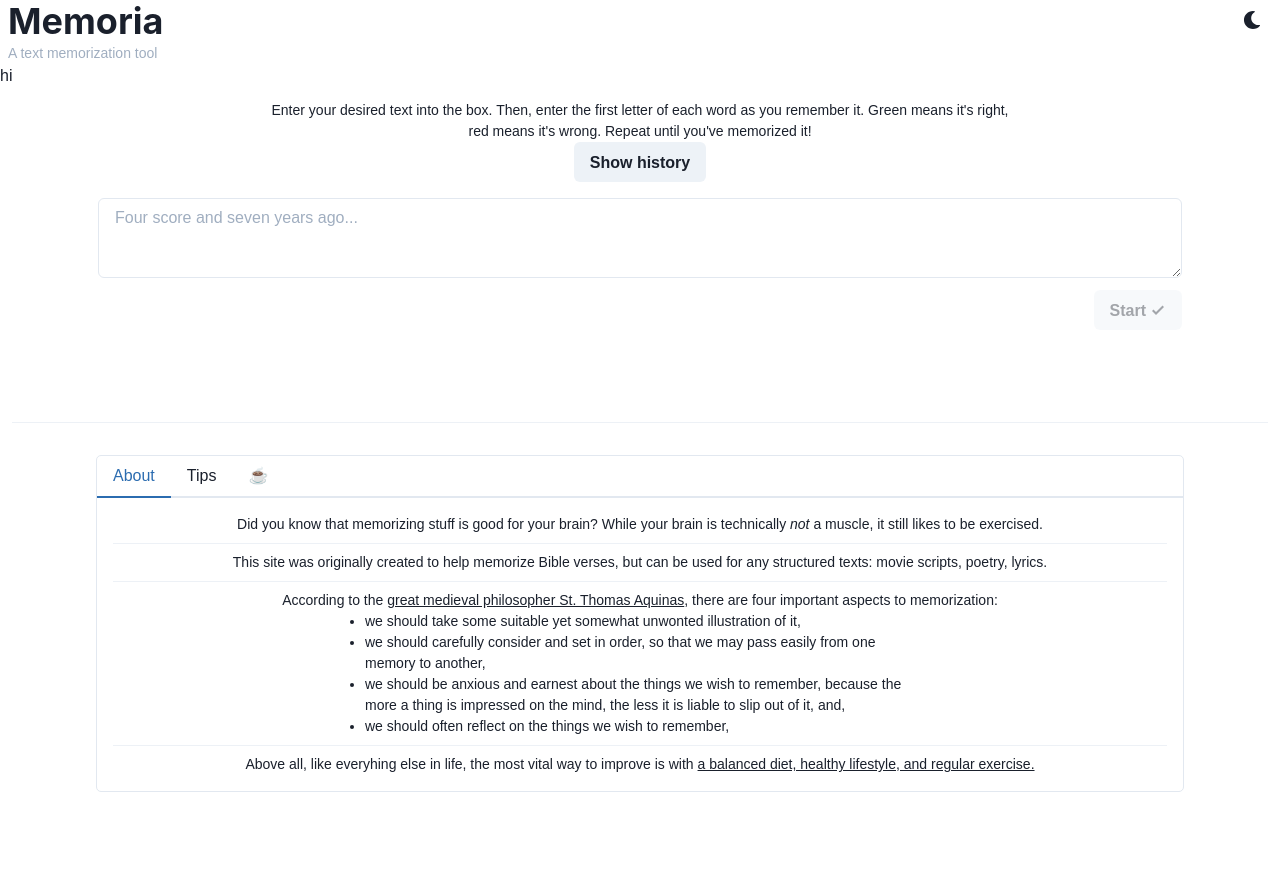
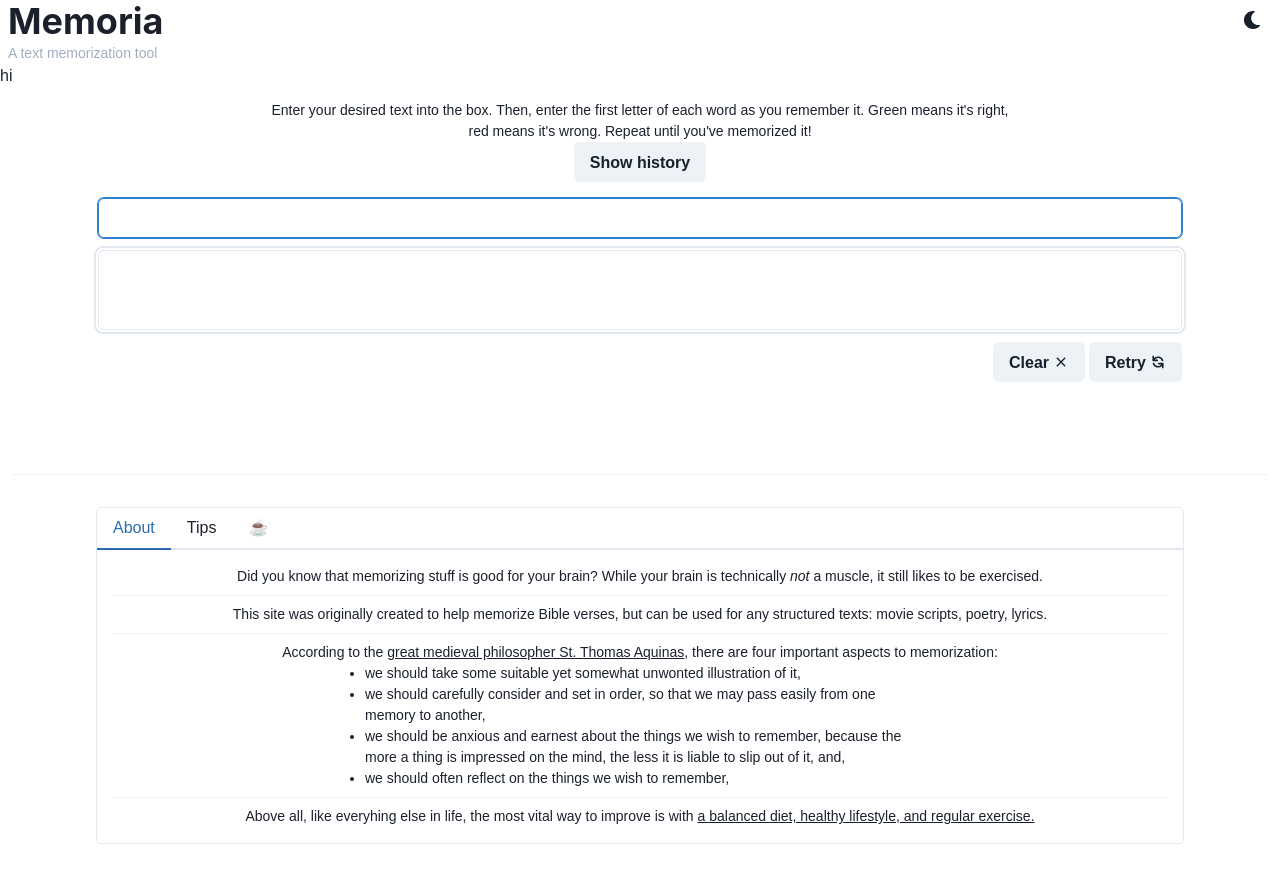
Before and after one commit to AndrewCutler/Memoria, a React (Create React App) app: page / in a window 1280 px wide. Both pictures are taken after a click on the button "hi". Shown: the top 880 px of the page. Built offline with nearby package versions, Linux system fonts and the light colour scheme.

Commit message:
replaced props w context

```diff
--- a/src/App.tsx
+++ b/src/App.tsx
@@ -8,7 +8,8 @@ import {
 	Button,
 	extendTheme,
 	Text,
-	Divider
+	Divider,
+	Tooltip
 } from '@chakra-ui/react';
 import ActiveTextarea from './ActiveTextArea/ActiveTextarea';
 import Results from './Results/Results';
@@ -27,7 +28,6 @@ import ActionButtons from './ActionButtons/ActionButtons';
 import {
 	appContext,
 	AppContext,
-	GameState,
 	IAppContext,
 	isValidKestroke,
 	MAX_LENGTH
@@ -38,15 +38,14 @@ export const App = () => {
 	const [queryParams, setQueryParams] = useState<any>();
 	const [hasInvalidParamsError, setHasInvalidParamsError] =
 		useState<boolean>(false);
-	const [gameState, setGameState] = useState<GameState>('PENDING');
 	const [isMaxLength, setIsMaxLength] = useState<boolean>(false);
 	const [showHistory, setShowHistory] = useState<boolean>(false);
 	const [currentUuid, setCurrentUuid] = useState<string>('');
 	const [key, setKey] = useState<string>('');
 
-	const pending = gameState === 'PENDING';
-	const inProgress = gameState === 'IN PROGRESS';
-	const completed = gameState === 'COMPLETE';
+	const pending = context.gameState === 'PENDING';
+	const inProgress = context.gameState === 'IN PROGRESS';
+	const completed = context.gameState === 'COMPLETE';
 
 	const theme = extendTheme({
 		fonts: {
@@ -71,21 +70,25 @@ export const App = () => {
 	};
 
 	const handleStart = (): void => {
-		setGameState('IN PROGRESS');
 		setCurrentUuid(uuid());
+		setContext((prev) => ({ ...prev, gameState: 'IN PROGRESS' }));
 	};
 
-	const handleRestart = (): void => {
-		setContext((prev) => ({ ...prev, index: 0, guesses: [] }));
-		setGameState('IN PROGRESS');
+	const handleRetry = (): void => {
+		setContext((prev) => ({
+			...prev,
+			index: 0,
+			guesses: [],
+			gameState: 'IN PROGRESS'
+		}));
 	};
 
-	const handleReset = (): void => {
+	const handleClear = (): void => {
 		// fix this
-		setGameState('PENDING');
 		setContext((prev) => ({
 			...prev,
-			targetText: ''
+			targetText: '',
+			gameState: 'PENDING'
 		}));
 		setCurrentUuid('');
 	};
@@ -95,7 +98,7 @@ export const App = () => {
 			...prev,
 			index: 0,
 			guesses: [],
-			targetTextWords: context.targetText.split(/s+/)
+			targetTextWords: context.targetText.split(/\s+/)
 		}));
 	}, [context.targetText]);
 
@@ -121,7 +124,7 @@ export const App = () => {
 
 	useEffect(() => {
 		if (context.index && context.index === context.targetTextWords.length) {
-			setGameState('COMPLETE');
+			setContext((prev) => ({ ...prev, gameState: 'COMPLETE' }));
 			const timestamp = new Date().valueOf();
 			const key = `${currentUuid}_${timestamp}`;
 			setKey(key);
@@ -215,17 +218,21 @@ export const App = () => {
 										</Box>
 										{(inProgress || completed) && (
 											<Box>
-												<Button onClick={handleReset}>
-													<Text mr='4px'>Reset</Text>
-													<MdClear />
-												</Button>
+												<Tooltip label='Wipe out this text and try with a new one'>
+													<Button
+														onClick={handleClear}
+													>
+														<Text mr='4px'>
+															Clear
+														</Text>
+														<MdClear />
+													</Button>
+												</Tooltip>
 												<Button
 													ml={1}
-													onClick={handleRestart}
+													onClick={handleRetry}
 												>
-													<Text mr='4px'>
-														Restart
-													</Text>
+													<Text mr='4px'>Retry</Text>
 													<HiRefresh />
 												</Button>
 												{context.targetText.trim() && (
```
